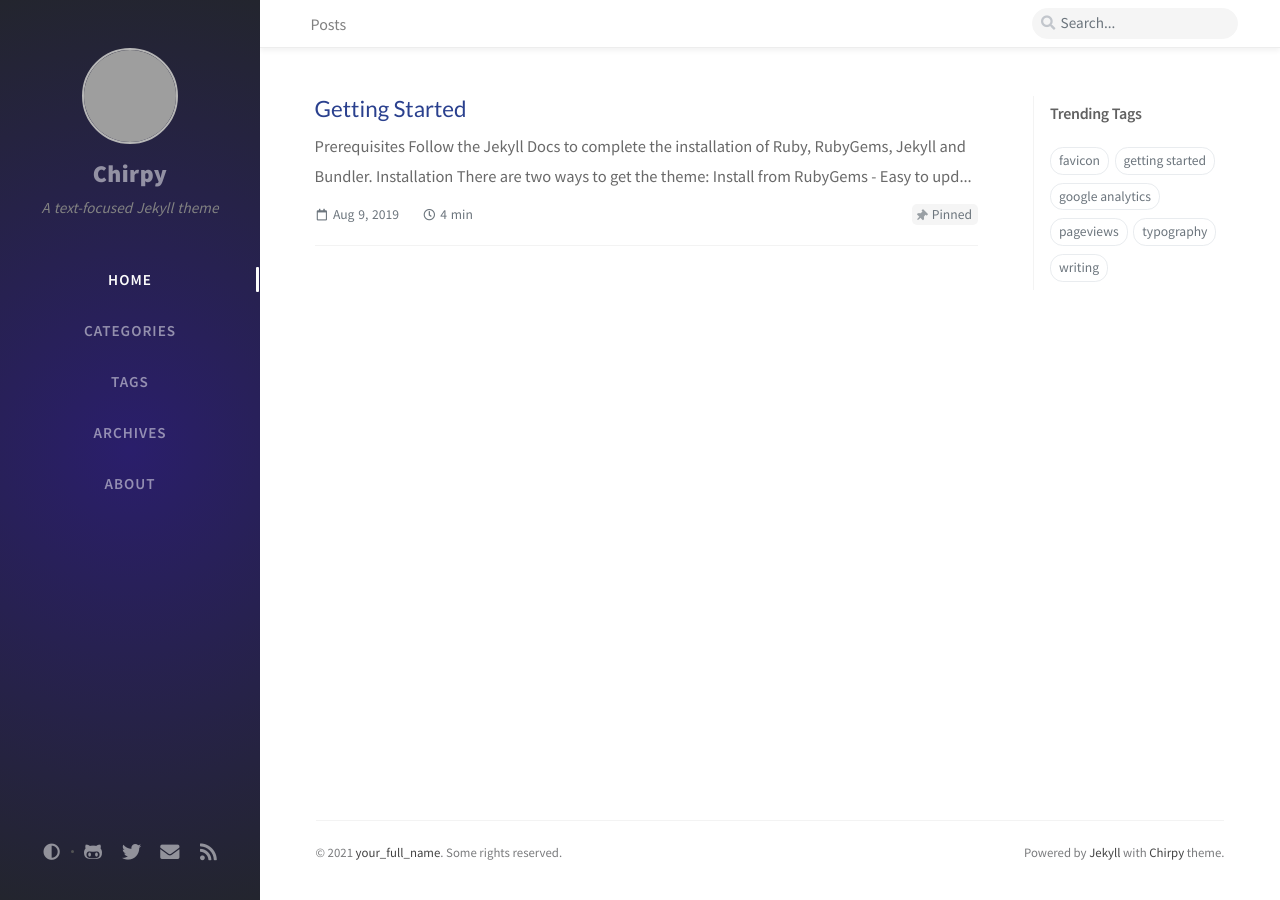
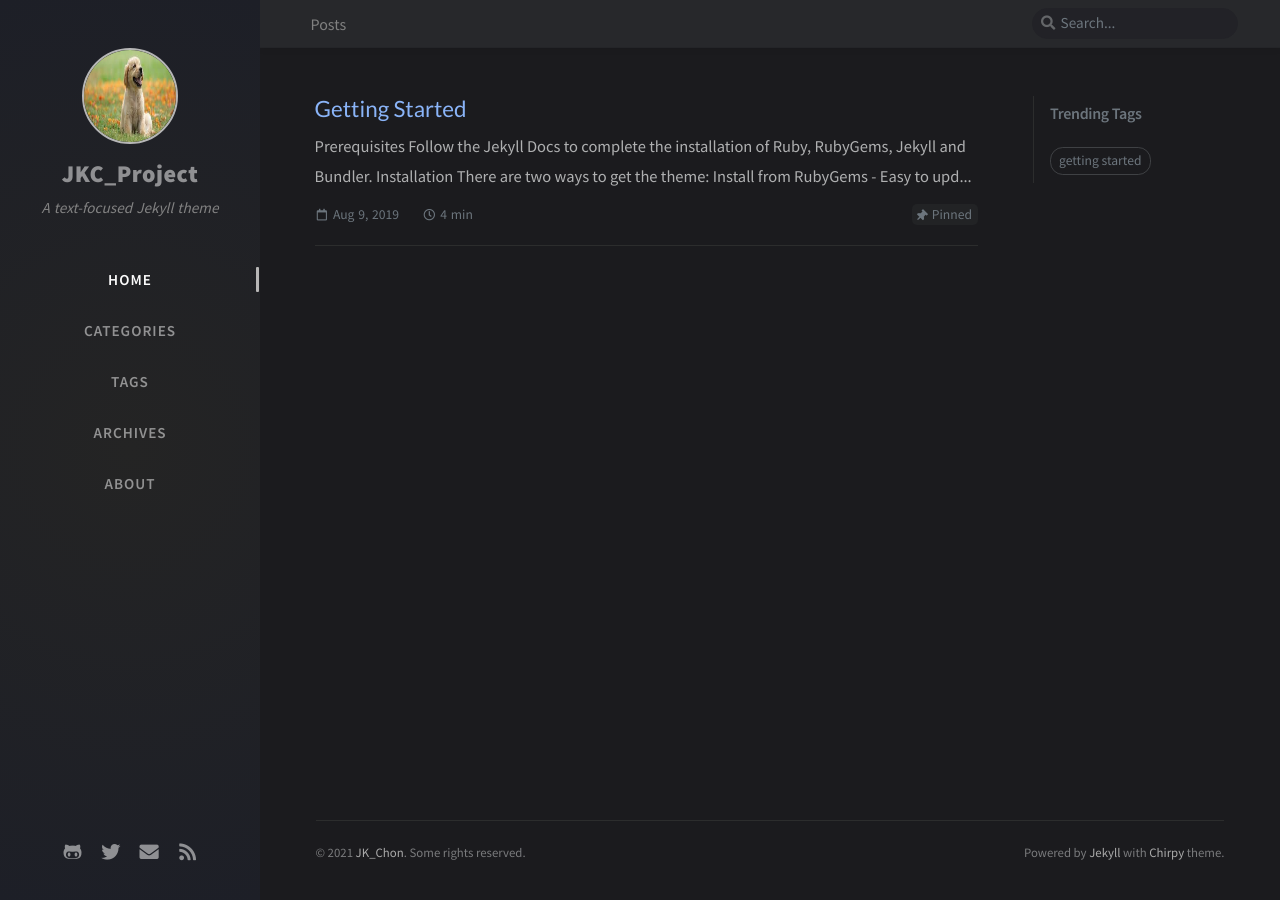
Before and after one commit to Jikangchon/scltvkorea.github.io, a Jekyll site: the page built from index.html, in a window 1280 px wide. Built offline with Jekyll 4.4.1, drawn with Linux system fonts in a browser that asks for light colours; nearby versions of some CDN libraries; comment, search, counter and statistics services are not loaded; grey boxes are pictures that could not be loaded.

Commit message:
나의 1st 블로그_1

```diff
--- a/_config.yml
+++ b/_config.yml
@@ -8,14 +8,14 @@ theme: jekyll-theme-chirpy
 baseurl: ''
 
 # the HTML language tag › https://www.w3.org/International/questions/qa-choosing-language-tags
-lang: en-US
+lang: ko-KR
 
 # Change to your timezone › http://www.timezoneconverter.com/cgi-bin/findzone/findzone
-timezone: Asia/Shanghai
+timezone: Asia/Seoul
 
 # jekyll-seo-tag settings › https://github.com/jekyll/jekyll-seo-tag/blob/master/docs/usage.md
 # --------------------------
-title: Chirpy                          # the main title
+title: JKC_Project                         # the main title
 
 tagline: A text-focused Jekyll theme   # it will display as the sub-title
 
@@ -25,25 +25,25 @@ description: >-                        # used by seo meta and the atom feed
   and focuses on text presentation.
 
 # fill in the protocol & hostname for your site, e.g., 'https://username.github.io'
-url: ''
+url: 'jkc_project'
 
-author: your_full_name                  # change to your full name
+author: Jikang Chon                 # change to your full name
 
 github:
-  username: github_username             # change to your github username
+  username: scltvkorea@gmail.com          # change to your github username
 
 twitter:
   username: twitter_username            # change to your twitter username
 
 social:
-  name: your_full_name                  # it will shows as the copyright owner in Footer
-  email: example@doamin.com             # change to your email address
+  name: JK_Chon                # it will shows as the copyright owner in Footer
+  email: jkc_production@kakao.com            # change to your email address
   links:
     # The first element serves as the copyright owner's link
-    - https://twitter.com/username      # change to your twitter homepage
-    - https://github.com/username       # change to your github homepage
+    #- https://twitter.com/username      # change to your twitter homepage
+    - https://github.com/scltvkorea       # change to your github homepage
     # Uncomment below to add more social links
-    # - https://www.facebook.com/username
+    - https://www.facebook.com/clova0597
     # - https://www.linkedin.com/in/username
 
 google_site_verification: google_meta_tag_verification # change to your verification string
@@ -71,7 +71,7 @@ google_analytics:
 #     light  - Use the light color scheme
 #     dark   - Use the dark color scheme
 #
-theme_mode:   # [light|dark]
+theme_mode:  [dark] # [light|dark]
 
 # The CDN endpoint for images.
 # Notice that once it is assigned, the CDN url
@@ -81,7 +81,7 @@ theme_mode:   # [light|dark]
 img_cdn: ''
 
 # the avatar on sidebar, support local or CORS resources
-avatar: https://cdn.jsdelivr.net/gh/cotes2020/chirpy-images/commons/avatar.jpg
+avatar: /assets/User/dog.jpg
 
 # boolean type, the global switch for ToC in posts.
 toc: true
```
Also changed, not shown: Gemfile.lock, _postbackups/2019-08-08-text-and-typography.md (renamed from _posts/2019-08-08-text-and-typography.md), _postbackups/2019-08-08-write-a-new-post.md (renamed from _posts/2019-08-08-write-a-new-post.md), _postbackups/2019-08-11-customize-the-favicon.md (renamed from _posts/2019-08-11-customize-the-favicon.md), _postbackups/2021-01-03-enable-google-pv.md (renamed from _posts/2021-01-03-enable-google-pv.md), assets/User/dog.jpg (added).
